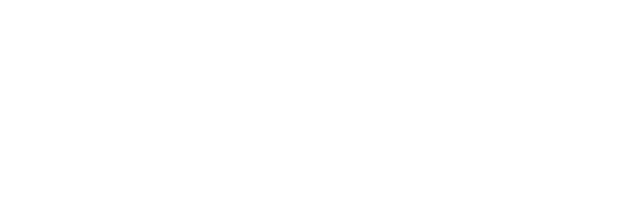
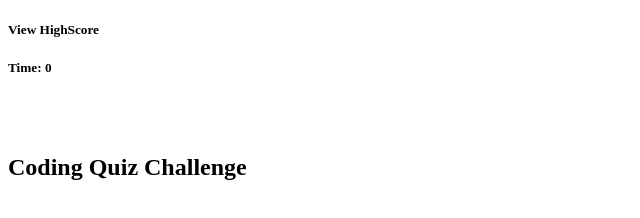
Before and after one commit to sbullocks/Challenge-4-Quiz-JS, a plain HTML site: page index.html in a window 1280 px wide. Shown: the whole page, without its empty margins (0-640 px from the left). Drawn offline with Linux system fonts and the light colour scheme.

Commit message:
added header to index.

```diff
--- a/index.html
+++ b/index.html
@@ -9,6 +9,25 @@
 </head>
 
 <body>
+    <div class="first-page">
+        <div class="row header">
+            <div class="col-md-10 col-sm-6">
+                <h5 id="h-score">View HighScore</h5>
+            </div>
+            <div class="col-md-2 col-sm-6">
+                <h5 id="time">Time: 0 </h5>
+            </div>
+        </div>
 
-</body>
+        <br><br>
+
+        <div class="wrapper">
+            <div class=" row ">
+                <div class="col-md-10 col-sm-6">
+                    <h2>Coding Quiz Challenge</h2>
+                </div>
+            </div>
+
+
+        </body>
 </html>
```
